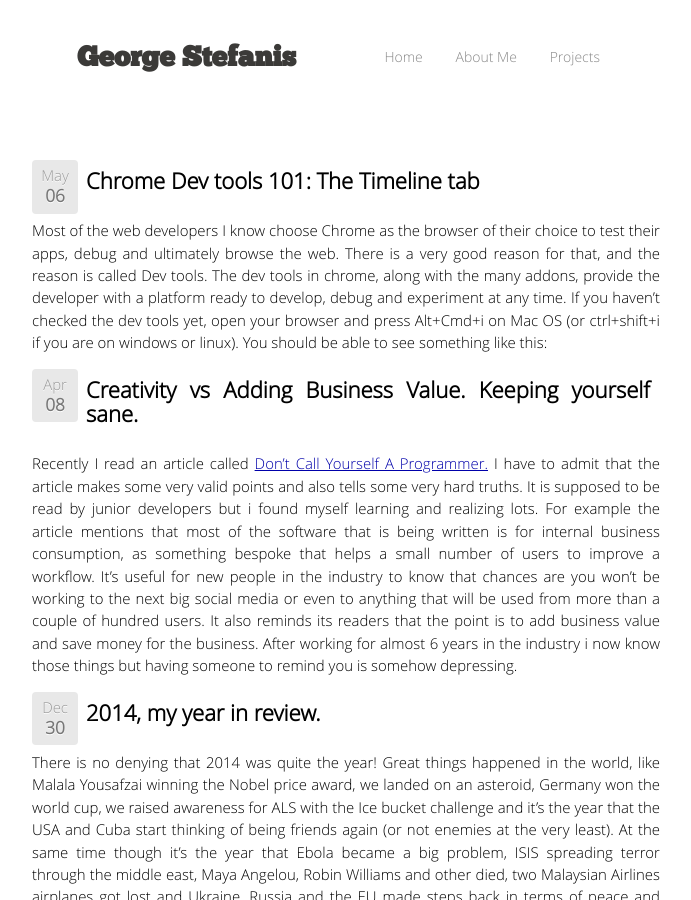
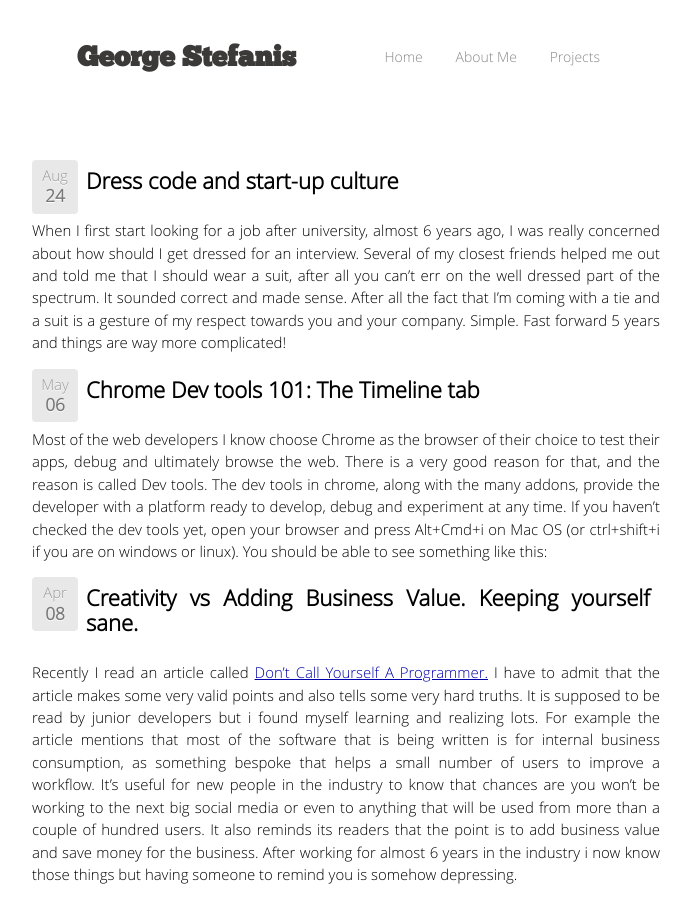
Before and after one commit to skywritergr/georgestefanis.com, a Jekyll site: the page built from index.html, in a window 1280 px wide and 900 px high. Shown: the whole window, without its empty margins (294-985 px from the left). Built offline with Jekyll 4.4.1, drawn with Linux system fonts in a browser that asks for light colours; Markdown is read by kramdown in place of the engine named in the settings; the list of posts is cut into pages by our own code.

Commit message:
new article about interviews and startup cultures

```diff
--- a/_config.yml
+++ b/_config.yml
@@ -1,6 +1,6 @@
 name: George Stefanis
 markdown: redcarpet
-pygments: true
+highlighter: true
 timezone: Greenwich
 paginate: 5
 url:  http://www.georgestefanis.com
--- /dev/null
+++ b/_posts/2015-08-24-dress-code-and-startups.markdown
@@ -0,0 +1,20 @@
+---
+layout: post
+title:  "Dress code and start-up culture"
+date:   2015-08-24
+categories: blog
+---
+
+When I first start looking for a job after university, almost 6 years ago, I was really concerned about how should I get dressed for an interview. Several of my closest friends helped me out and told me that I should wear a suit, after all you can't err on the well dressed part of the spectrum. It sounded correct and made sense. After all the fact that I'm coming with a tie and a suit is a gesture of my respect towards you and your company. Simple. Fast forward 5 years and things are way more complicated!
+
+Several months ago I read an article on a start-up tech blog (now deleted but you might be able to find it on [archive.org](https://archive.org)) where the CEO was mentioning how they rejected a super experienced candidate, that sounded like a great fit for the company, because of the way he came dressed in the interview (he was wearing a nice suit and he was holding a leather bag). According to the blog post that suited candidate was a danger against the culture of his start-up and a bad fit. All because he didn't come to an interview with a t-shirt (the CEO claimed that they had other concerns too, but my perception is that one of the main reasons was his attire).
+
+Fast forward several months and I have to visit the offices of one of the coolest start-ups in London, and here I am thinking what should I wear? Obviously not a suit. Should I wear just a t-shirt? Nah, too casual. OK, I'll wear a shirt! Fine. Jeans? Chinos? Jeans! Shoes? All-stars? Snickers? Dress shoes? Boots? Damn!! That was the point that it dawned on me. I have never gave so much thought about my clothes. And for what? A start-up!
+
+Now, don't get me wrong for saying "for a start-up" I don't mean it in a negative way, exactly the opposite. For me a start-up is a great place where people have the creative space to create awesome and innovative things without the impediments, and limitations, of the million rules of a big corporation. A start-up should be a place where diversity is to be embraced, that people should [come as they are](https://www.youtube.com/watch?v=vabnZ9-ex7o). Instead of that, for the most part, we're in a position where several start-ups have a stricter dress code than most banks. Jeans, t-shirt, snickers or GTFO. Luckily the place I went was super cool, and people wore all sorts of different clothes. I was fine.
+
+So here is my opinion. If you are going to talk with a start-up wear something you're comfortable in. Don't care about the special attire they might have. You want to work with people that are cool with who you are, and if you are to be rejected because you carry a leather bag, then it's all for the better. If on the other hand you are someone that owns/recruits for a start-up, please make things simpler. Make your start-up a place of accepting different views and lifestyles. Don't try to fit people into a specific category. Stop rejecting the suited guy, the 50 year old engineer, the gay Scottish guy or the black girl from West Africa. Uniformity is not the way forward and if you are so afraid about your fragile culture then you should start questioning if your company culture is good in the first place.
+
+Strong, healthy, cultures are not fragile and are not threatened by leather bags and brogue shoes.
+
+P.S Don't wear a tie.
```
